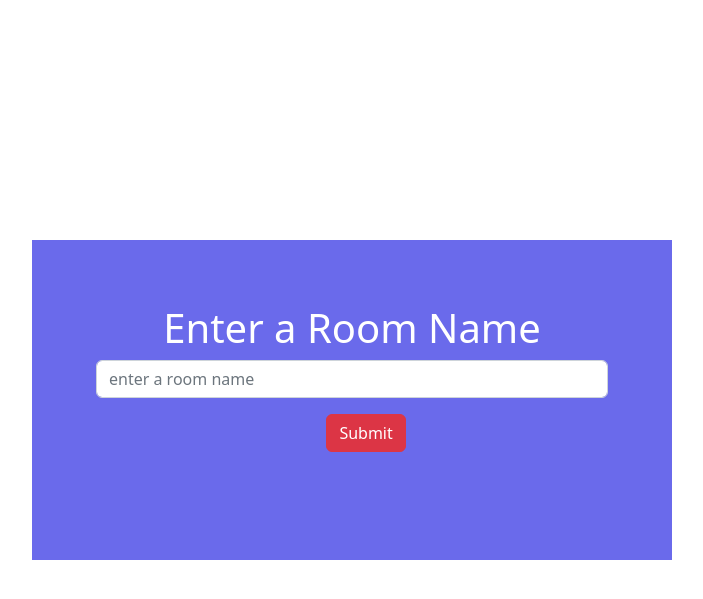
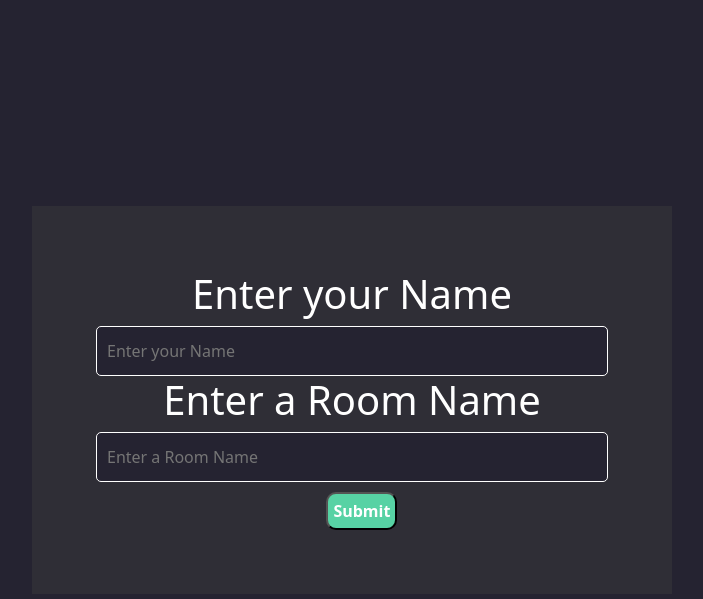
Before and after one commit to Sam-Radnus/DjangoChat, a Django app: page / in a window 1280 px wide. Shown: the top 599 px of the page, without its empty margins (288-991 px from the left). Run offline with Django 4.2, Linux system fonts and the light colour scheme.

Commit message:
refactor:updated CSS and Added Features

```diff
--- a/chat/consumers.py
+++ b/chat/consumers.py
@@ -19,19 +19,21 @@ class ChatConsumer(AsyncWebsocketConsumer):
     async def receive(self, text_data):
         text_data_json = json.loads(text_data)
         message = text_data_json['message']
-
+        username = text_data_json['username']
         await self.channel_layer.group_send(
             self.room_group_name,
             {
                 'type':'chat_message',
+                'username':username,
                 'message':message
             }
         )
 
     async def chat_message(self, event):
         message = event['message']
-
+        username = event['username']
         await self.send(text_data=json.dumps({
             'type':'chat',
+            'username':username,
             'message':message
         }))
--- a/chat/templates/chat/lobby.html
+++ b/chat/templates/chat/lobby.html
@@ -7,23 +7,28 @@
   <meta name="viewport" content="width=device-width,initial-scale=1" />
   <meta name="description" content="" />
   <link href="https://cdn.jsdelivr.net/npm/bootstrap@5.2.1/dist/css/bootstrap.min.css" rel="stylesheet" crossorigin="anonymous">
-  <link rel="stylesheet" href="{% static 'css/style.css' %}"/>
+  <link rel="stylesheet" href="{% static 'css/style.css' %}" />
 </head>
 <body>
   <div id="name">
+    <h1>Enter your Name</h1>
+    <input id="text"  type="text" placeholder="Enter your Name"/>
     <h1>Enter a Room Name</h1>
-    <input id="room_name" class="form-control my-2" type="text" placeholder="enter a room name"/>
-    <button id="button" class="btn btn-danger my-2 ">Submit</button>
+    <input id="room_name"  type="text" placeholder="Enter a Room Name"/>
+    <button id="button" type="submit"><b>Submit</b></button>
     <script src="https://cdn.jsdelivr.net/npm/@popperjs/core@2.11.5/dist/umd/popper.min.js" crossorigin="anonymous"></script>
     <script src="https://cdn.jsdelivr.net/npm/bootstrap@5.2.1/dist/js/bootstrap.min.js" crossorigin="anonymous"></script>
  </div>
 </body>
 <script>
     var room_name=document.getElementById('room_name');
+    var user_name=document.getElementById('text');
     var btn=document.getElementById('button');
     btn.addEventListener('click',handle_click)
     function handle_click(){
         console.log(room_name.value);
+        console.log(user_name.value);
+        sessionStorage.setItem('username',user_name.value);
         window.location.href = `http://127.0.0.1:8000/${room_name.value}`;
     }
 </script>
--- a/static/css/style.css
+++ b/static/css/style.css
@@ -1,12 +1,17 @@
+body{
+    background-color: #252331;
+}
 div#name{
    position: absolute;
    top:50%;
    left:50%;
    transform: translate(-50%,-50%);
-   background-color: rgb(106, 106, 235);
-   height:40vh;
+   background-color: #2f2e36;
+   height:fit-content;
+
    width:50vw;
    padding:5vw;
+
 }
 div#name h1{
     color:white;
@@ -15,3 +20,70 @@ div#name h1{
 div#name button{
     margin-left:45%;
 }
+
+div#message{
+    width:50vw;
+    position: absolute;
+    top:10%;
+    left:30%;
+}
+div#message div{
+    display: flex;
+}
+div#message div button{
+    margin-right: 20vw;
+}
+input{
+    width:40vw;
+    border-radius:5px;
+    height:50px;
+    border:solid white;
+    background-color:#252331 ;
+    color:white;
+    padding: 10px;
+    border-width:1px;
+}
+h1#room_name{
+    text-align: center;
+}
+
+
+button{
+  background-color: #57D2A4;
+  margin-top:10px;
+  color:white;
+  margin-left: 10px;
+  padding:5px;
+  border-radius: 10px;
+}
+div#message_box{
+    position: absolute;
+    top:30%;
+    left:22%;
+    background-color:#1B1827;
+    border-radius: 5px;
+    height:max-content;
+    min-height: 75vh;
+    width:50vw;
+    padding:10px;
+}
+div#me
+{
+    background-color:#57D2A4;
+    border-radius: 5px;
+    color:white;
+    width:fit-content;
+    padding:10px;
+    margin:25px;
+    margin-left:40vw;
+
+}
+div#room_message{
+    background-color:#343048;
+    border-radius: 5px;
+    color:white;
+    width:fit-content;
+    padding:10px;
+    margin:25px;
+
+}
```
Also changed, not shown: chat/templates/chat/room.html (+22 -8 lines).
